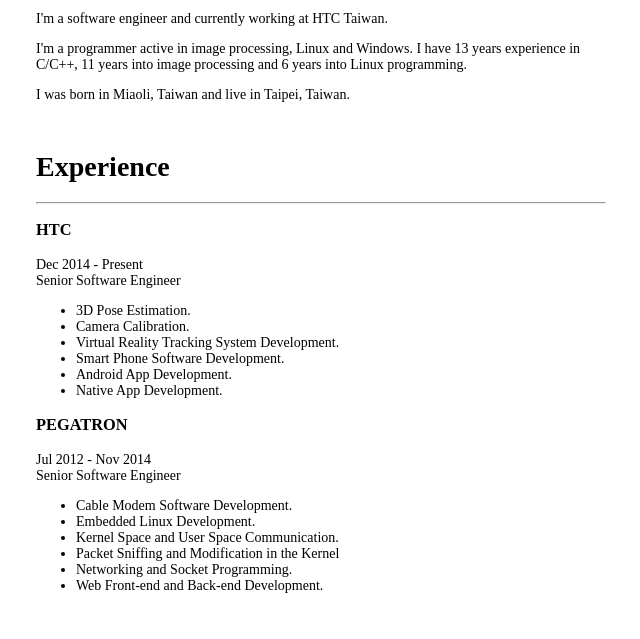
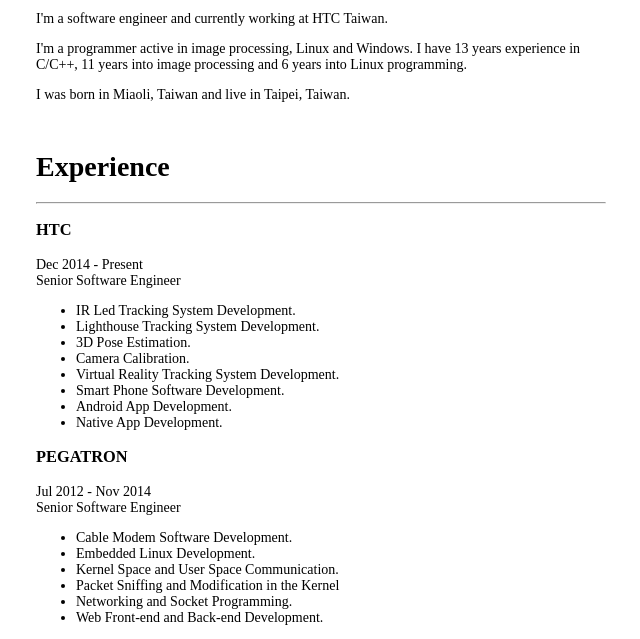
Before and after one commit to shengyu7697/cv, a plain HTML site: page index.html in a window 1280 px wide. Shown: the part 103-742 px from the top of the page, without its empty margins (314-954 px from the left). Drawn offline with Linux system fonts and the light colour scheme.

Commit message:
Update index.html

```diff
--- a/index.html
+++ b/index.html
@@ -1,7 +1,7 @@
 <!-- @author: ShengYu Peng -->
 <!-- @email: shengyu7697@gmail.com -->
 <!-- @date: 2017-04-08 -->
-<!-- @update: 2018-02-02 -->
+<!-- @update: 2018-02-12 -->
 <!DOCTYPE html>
 <html>
 <head>
@@ -35,6 +35,8 @@
         <a>Dec 2014 - Present</a></br>
         <a>Senior Software Engineer</a>
         <ul>
+            <li>IR Led Tracking System Development.</li>
+            <li>Lighthouse Tracking System Development.</li>
             <li>3D Pose Estimation.</li>
             <li>Camera Calibration.</li>
             <li>Virtual Reality Tracking System Development.</li>
@@ -98,6 +100,7 @@
             <li><a href="https://github.com/shengyu7697/FindHotelOnMyTrip" target="_blank">FindHotelOnMyTrip</a> (2017) - This is a tool for seraching hotel multiple dates of agoda and finding the best price on a trip.</li>
             <li><a href="https://github.com/shengyu7697/Code2PDF" target="_blank">Code2PDF</a> (2018) - Simple command-line utility to convert source code into PDF.</li>
             <li><a href="https://github.com/shengyu7697/CppUtility" target="_blank">CppUtility</a> (2018) - Simple command-line utility to create cpp header file and source file.</li>
+            <li><a href="https://github.com/shengyu7697/TWStockInfo" target="_blank">TWStockInfo</a> (2018) - TWStockInfo is a link collection of Taiwan stock website.</li>
         </ul>
         </br>
 
```
